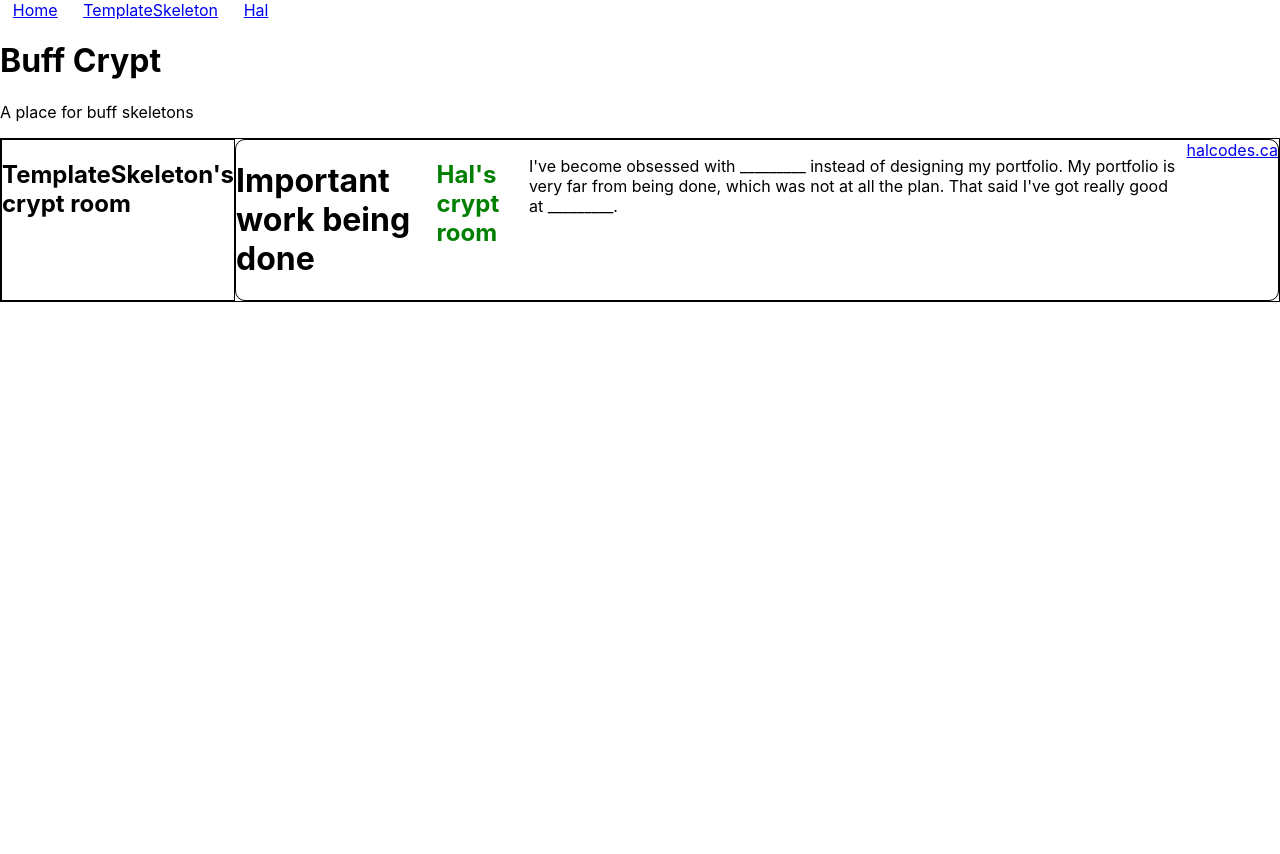
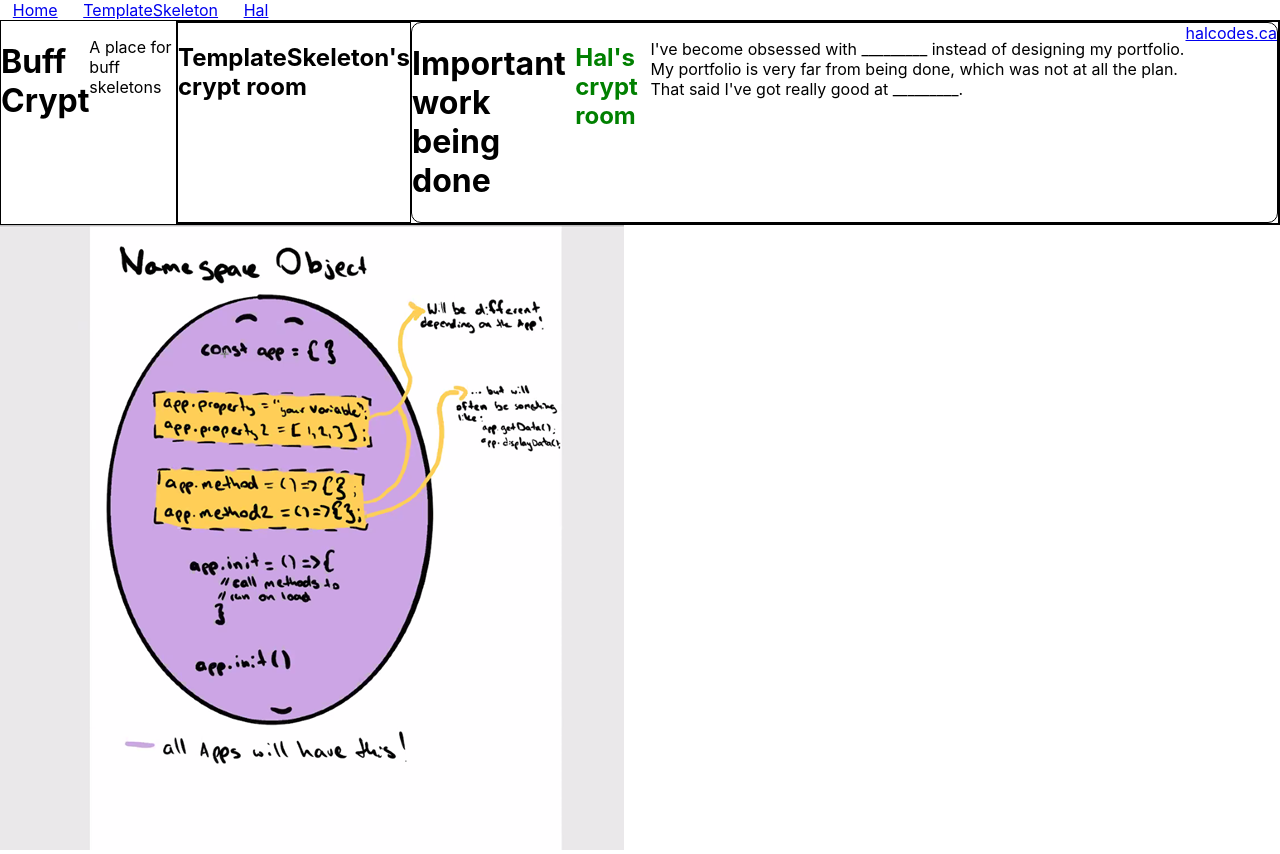
Before and after one commit to buff-skeletons/buff-crypt, a React (Create React App) app: page / in a window 1280 px wide. Before the commit the page ends 800 px from the top, so only its background shows below. Built offline with nearby package versions, Linux system fonts and the light colour scheme.

Commit message:
added purple egg :egg: :purple: :bone:

```diff
--- a/src/App.js
+++ b/src/App.js
@@ -2,6 +2,7 @@
 import { BrowserRouter as Router, Route, Link } from 'react-router-dom'
 import TemplateSkeleton from './TemplateSkeleton'
 import Hal from './Hal'
+import image1 from './images/purpleEgg.png'
 
 function App() {
 	return (
@@ -11,10 +12,10 @@
 				<Link to='/TemplateSkeleton'>TemplateSkeleton</Link>
 				<Link to='/Hal'>Hal</Link>
 			</nav>
-			<div className="App">
+			<div className="all">
 				<h1>Buff Crypt</h1>
 				<p>A place for buff skeletons</p>
-				<div class="all">
+				<div className="all">
 					<Route exact path='/'>
 						<TemplateSkeleton />
 						<Hal />
@@ -27,6 +28,9 @@
 			<Route path='/Hal'>
 				<Hal />
 			</Route>
+			<div className="imgGallery">
+				<img src={image1} alt="a purple egg" />
+			</div>
 		</Router>
 	);
 }
--- a/src/Hal.js
+++ b/src/Hal.js
@@ -1,6 +1,6 @@
 const Hal = () => {
 	return (
-		<div class="hal">
+		<div className="hal">
 			<h1>Important work being done</h1>
 			<h2>Hal's crypt room</h2>
 			<p>I've become obsessed with _________ instead of designing my portfolio.  My portfolio is very far from being done, which was not at all the plan.  That said I've got really good at _________.</p>
--- a/src/TemplateSkeleton.js
+++ b/src/TemplateSkeleton.js
@@ -1,6 +1,6 @@
 const TemplateSkeleton = () => {
 	return (
-		<div class="templateSkeleton">
+		<div className="templateSkeleton">
 			<h2>TemplateSkeleton's crypt room</h2>
 		</div>
 	)
```
Also changed, not shown: src/images/purpleEgg.png (added), 1 other file (tests, documents, lock files or other folders).
